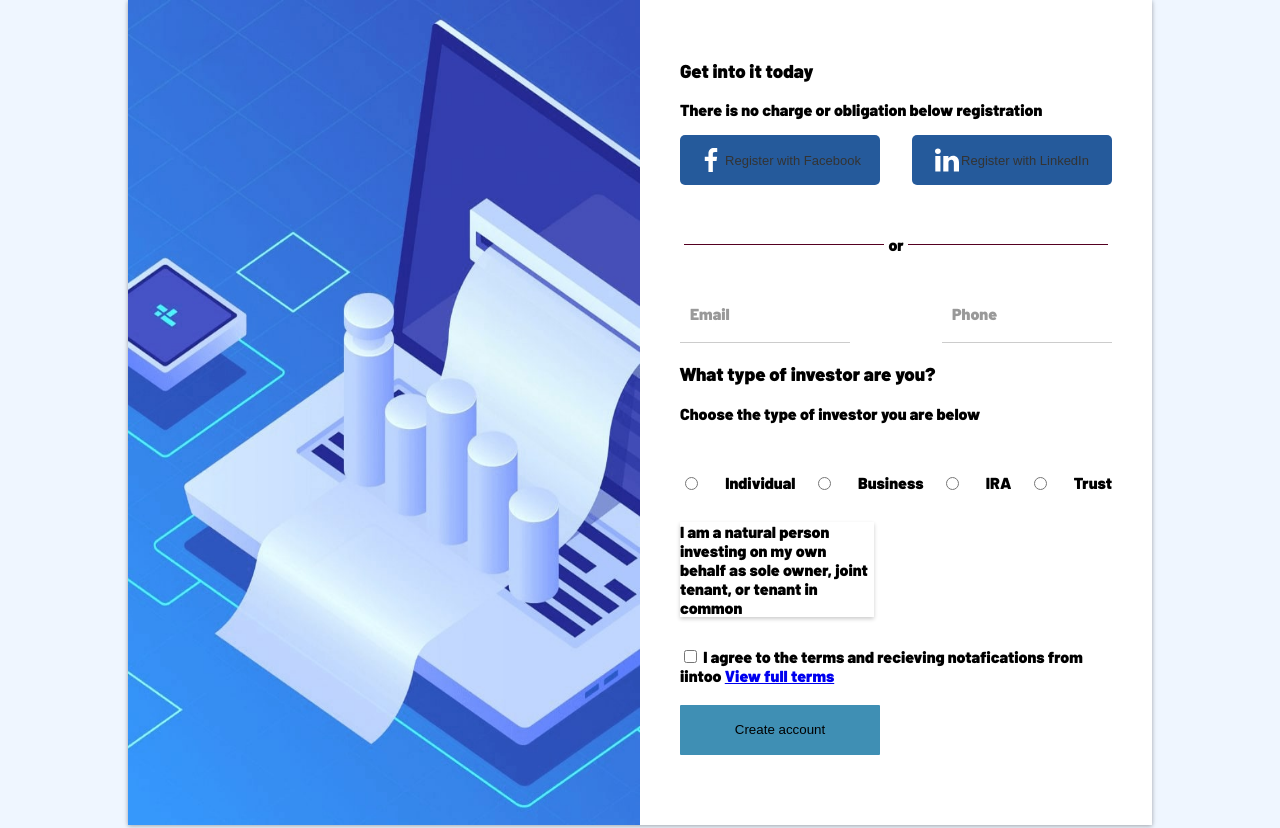
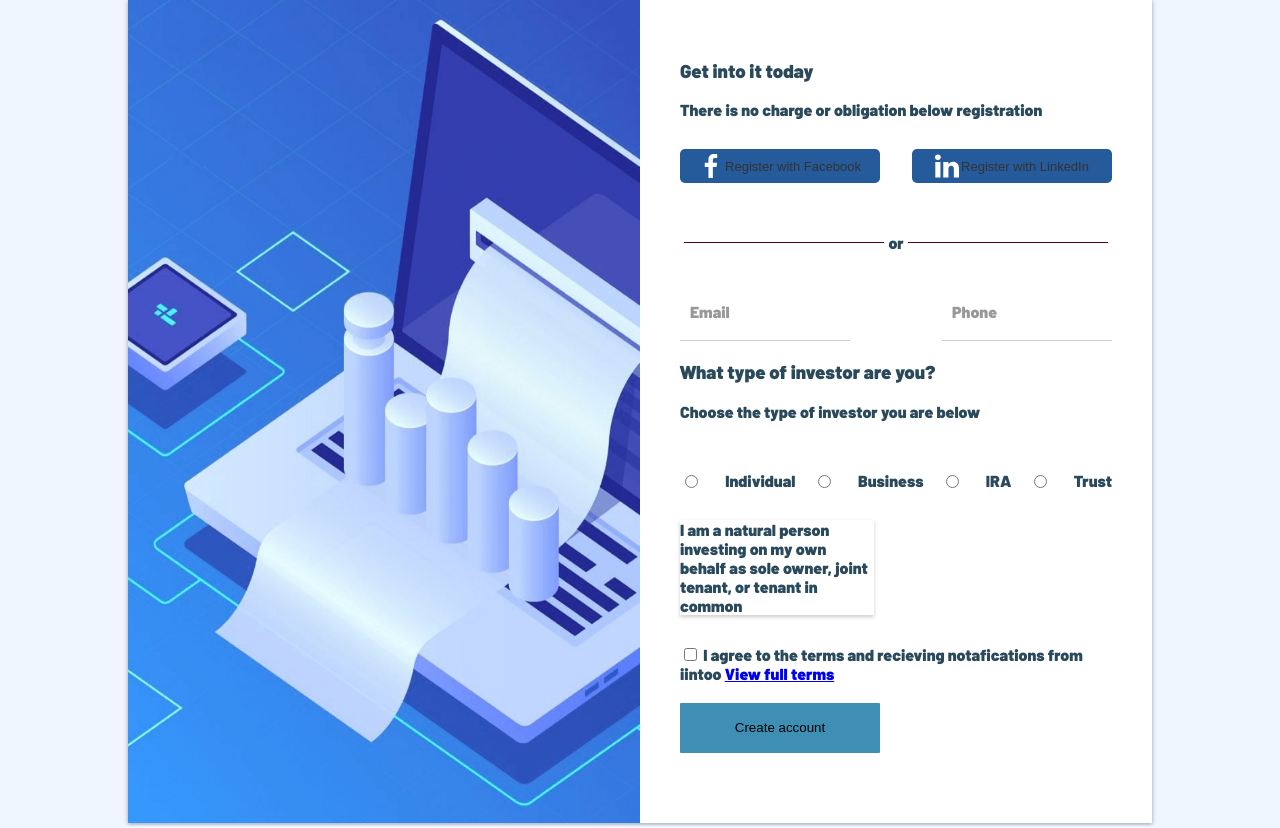
Before and after one commit to Aynur30/WebCore, a plain HTML site: page src/index.html in a window 1280 px wide. Drawn offline with Linux system fonts and the light colour scheme.

Commit message:
added styles

```diff
--- a/src/style/style.css
+++ b/src/style/style.css
@@ -12,6 +12,7 @@ body {
     justify-content: center;
     font-size: medium;
     font-family: Barlow-Black, 'sans-serif';
+    color: #2A4A5C;
 }
 
 .containerr {
@@ -55,6 +56,7 @@ cursor: pointer;
 }
 
 .btns {
+margin-top: 30px;
 margin-bottom: 50px;
 }
 
@@ -64,6 +66,7 @@ display: flex;
 align-items: center;
 text-align: center;
 margin-bottom: 50px;
+color: #2A4A5C;
 }
 
 .separator::before,
@@ -72,16 +75,19 @@ content: "";
 flex-grow: 1;
 height: 1px;
 background-color: rgb(85, 0, 33);
+color: #2A4A5C;
 }
 
 .separator::before {
 margin-right: 0.25em;
 margin-left: 0.25em;
+color: #2A4A5C;
 }
 
 .separator::after {
 margin-left: 0.25em;
 margin-right: 0.25em;
+color: #2A4A5C;
 }
 
 
@@ -166,6 +172,7 @@ background-color: #255A9B;
 border: none;
 border-radius: 5px;
 cursor: pointer;
+height: auto;
 }
 
 .icon {
```
